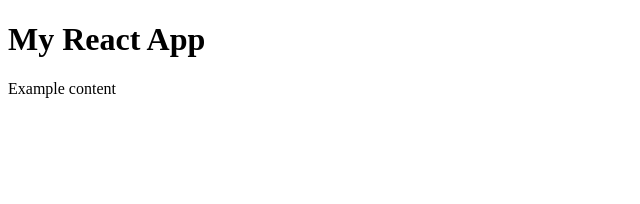
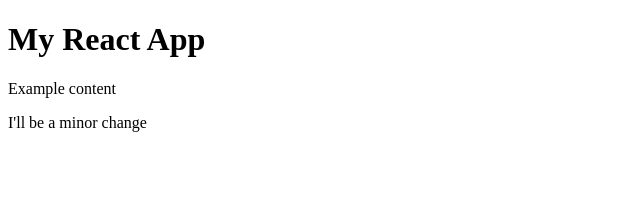
Before and after one commit to shovellware/react-jumpstarter, a React app: page / in a window 1280 px wide. Shown: the top 204 px of the page, without its empty margins (0-640 px from the left). Built offline with nearby package versions, Linux system fonts and the light colour scheme.

Commit message:
cool message

```diff
--- a/src/components/App.js
+++ b/src/components/App.js
@@ -6,6 +6,7 @@ class App extends Component {
       <div className="content">
         <h1>My React App</h1>
         <p>Example content</p>
+        <p>I'll be a minor change</p>
       </div>
     )
   }
```
